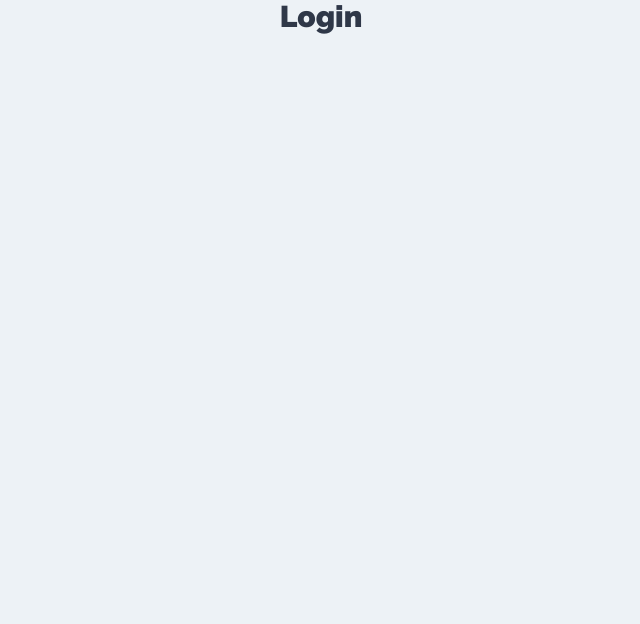
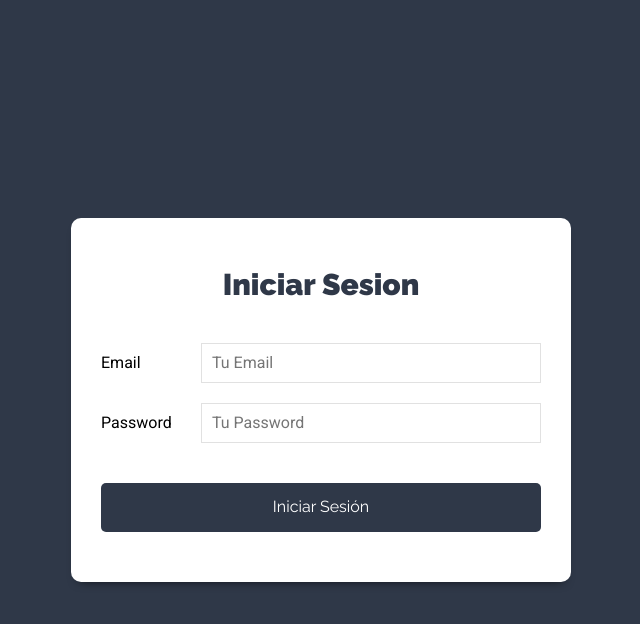
Before and after one commit to ollie87/MERN_client, a React (Create React App) app: page / in a window 1280 px wide. Shown: the top 624 px of the page, without its empty margins (319-959 px from the left). Built offline with nearby package versions, Linux system fonts and the light colour scheme.

Commit message:
feat(Login): component styles added

```diff
--- a/src/components/auth/Login.js
+++ b/src/components/auth/Login.js
@@ -1,6 +1,26 @@
 import React from 'react';
 const Login = () => {
-  return <h1>Login</h1>;
+  const onChange = () => {};
+  return (
+    <div className="form-usuario">
+      <div className="contenedor-form sombra-dark">
+        <h1>Iniciar Sesion</h1>
+        <form>
+          <div className="campo-form">
+            <label htmlFor="email">Email</label>
+            <input type="email" id="email" name="email" placeholder="Tu Email" onChange={onChange} />
+          </div>
+          <div className="campo-form">
+            <label htmlFor="password">Password</label>
+            <input type="password" id="password" name="password" placeholder="Tu Password" onChange={onChange} />
+          </div>
+          <div className="campo-form">
+            <input type="submit" className="btn btn-primario btn-block" value="Iniciar Sesión" />
+          </div>
+        </form>
+      </div>
+    </div>
+  );
 };
 
 export default Login;
```
